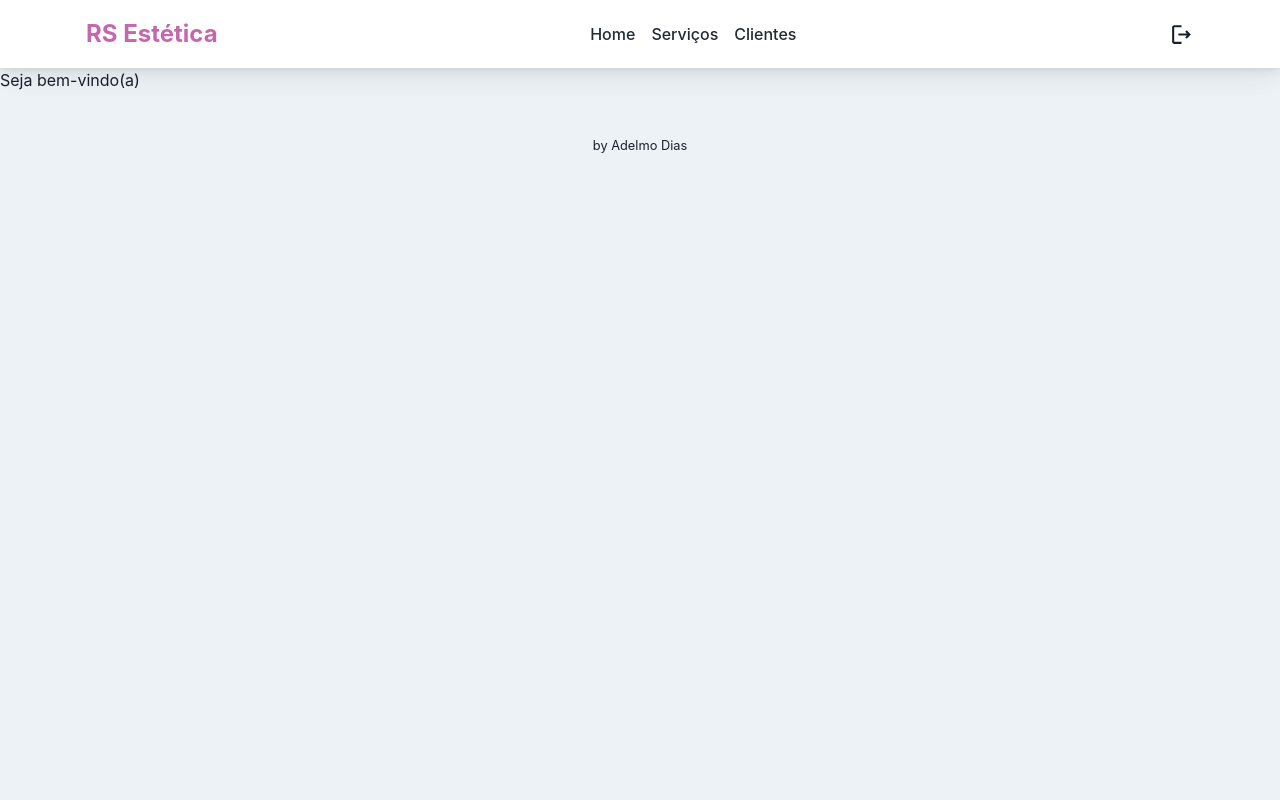
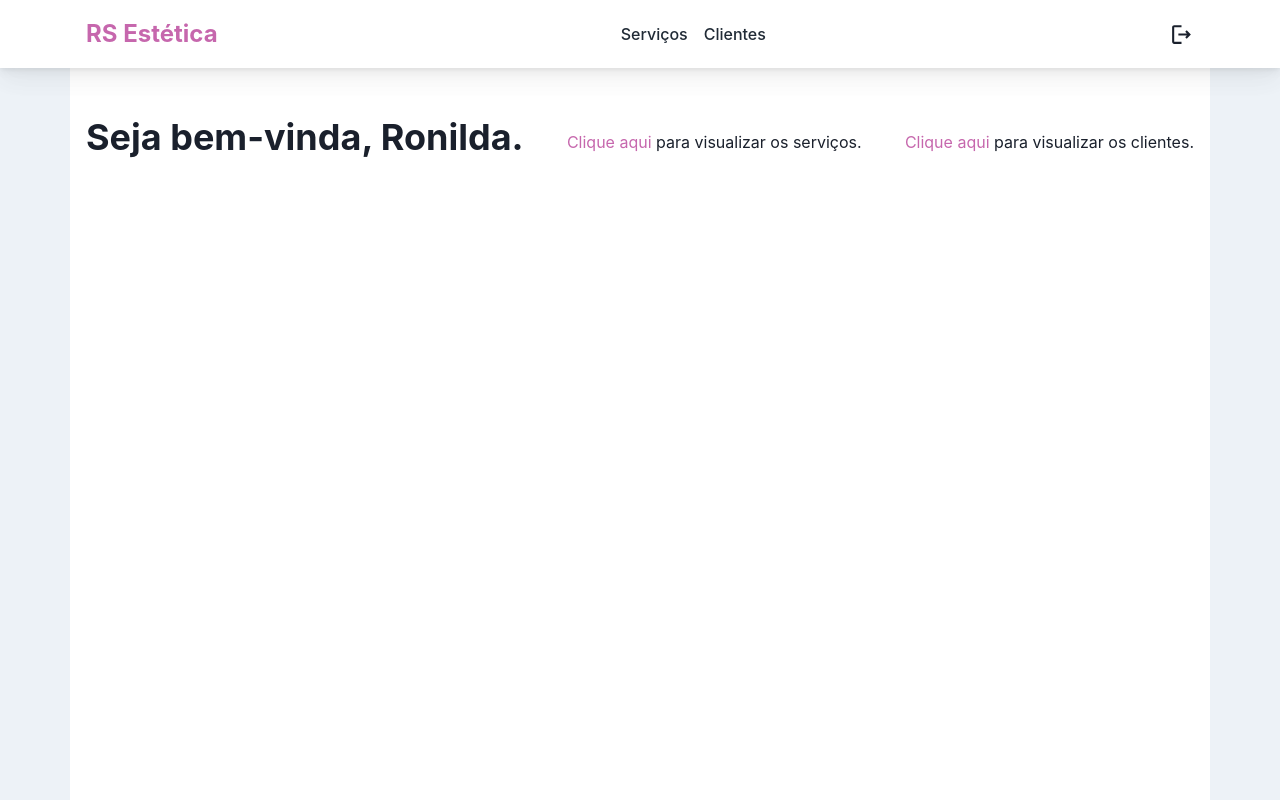
Before and after one commit to adelmodias95/rs-admin-frontend, a React (Create React App) app: page / in a window 1280 px wide. Shown: the top 800 px of the page. Built offline with nearby package versions, Linux system fonts and the light colour scheme; sample sign-in values are in the browser's storage.

Commit message:
build to server hostgator

```diff
--- a/src/components/Navbar/index.tsx
+++ b/src/components/Navbar/index.tsx
@@ -19,11 +19,6 @@ export function NavBar() {
                             <h1>RS Estética</h1>
                             <nav>
                                 <ul>
-                                    <li>
-                                        <Link to="/">
-                                            <strong>Home</strong>
-                                        </Link>
-                                    </li>
                                     <li>
                                         <Link to="/servicos">
                                             <strong>Serviços</strong>
--- a/src/pages/CustomersPage/index.tsx
+++ b/src/pages/CustomersPage/index.tsx
@@ -33,7 +33,6 @@ import {
     AlertDialogHeader,
     AlertDialogBody,
     AlertDialogFooter,
-    Select,
 } from "@chakra-ui/react";
 import { Link, useNavigate } from "react-router-dom";
 
--- a/src/pages/HomePage.tsx
+++ b/src/pages/HomePage.tsx
@@ -1,34 +1,26 @@
-// import { useEffect, useState } from "react";
-// import { useAuthStore } from "../stores/authStore";
-// import { getProfile } from "../services/services";
+import { Link as ReactRouterLink } from "react-router-dom";
+import { Container, Flex, Heading, Text, Link as ChakraLink, LinkProps } from "@chakra-ui/react";
 
 export function HomePage() {
-    // const isLoggedIn = useAuthStore((state) => state.isLoggedIn());
-    // const [profile, setProfile] = useState(null);
-
-    // useEffect(() => {
-    //     if (isLoggedIn) {
-    //         getProfile()
-    //             .then(({ data }) => {
-    //                 setProfile(data);
-    //             })
-    //             .catch((error) => {
-    //                 console.error(error);
-    //             });
-    //     }
-    // }, [isLoggedIn]);
-
     return (
-        <>
-            <h1>Seja bem-vindo(a)</h1>
-            {/* {isLoggedIn ? (
-                <>
-                    Your user data:
-                    <pre>{JSON.stringify(profile, null, 2)}</pre>
-                </>
-            ) : (
-                <>You are not logged in</>
-            )} */}
-        </>
+        <Container maxW="1140px" minH="100vh" backgroundColor="white" paddingBottom="4rem">
+            <Flex flexDirection={["column", "row"]} paddingTop="3rem" marginBottom="4rem" alignItems={{ base: "flex-start", lg: "center" }} justifyContent="space-between">
+                <Heading as="h1" mb={"1.5rem"}>
+                    Seja bem-vinda, Ronilda.
+                </Heading>
+                <Text mb="1rem">
+                    <ChakraLink as={ReactRouterLink} color="primary" to="/servicos">
+                        Clique aqui
+                    </ChakraLink>{" "}
+                    para visualizar os serviços.
+                </Text>
+                <Text mb="1rem">
+                    <ChakraLink as={ReactRouterLink} color="primary" to="/clientes">
+                        Clique aqui
+                    </ChakraLink>{" "}
+                    para visualizar os clientes.
+                </Text>
+            </Flex>
+        </Container>
     );
 }
```
